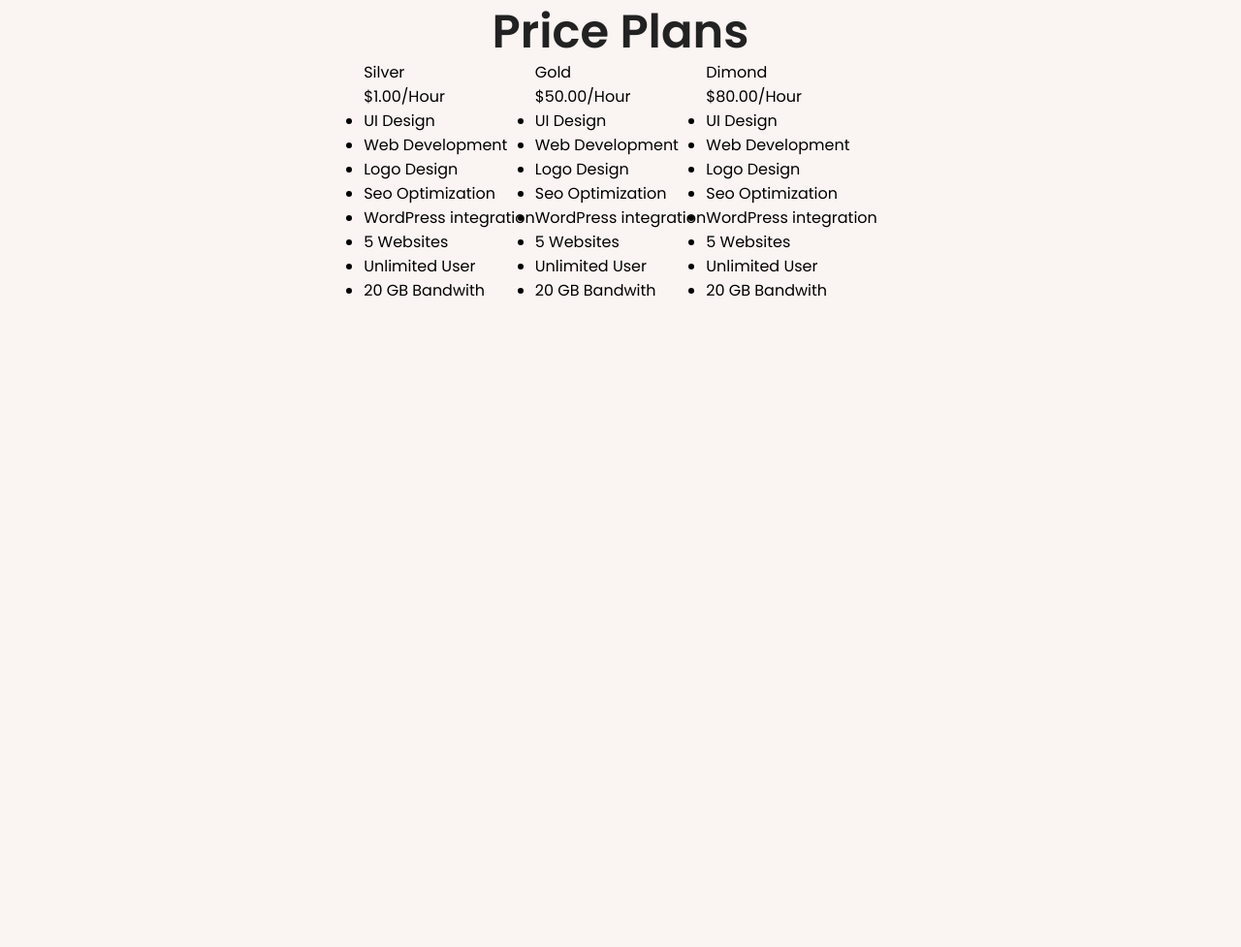
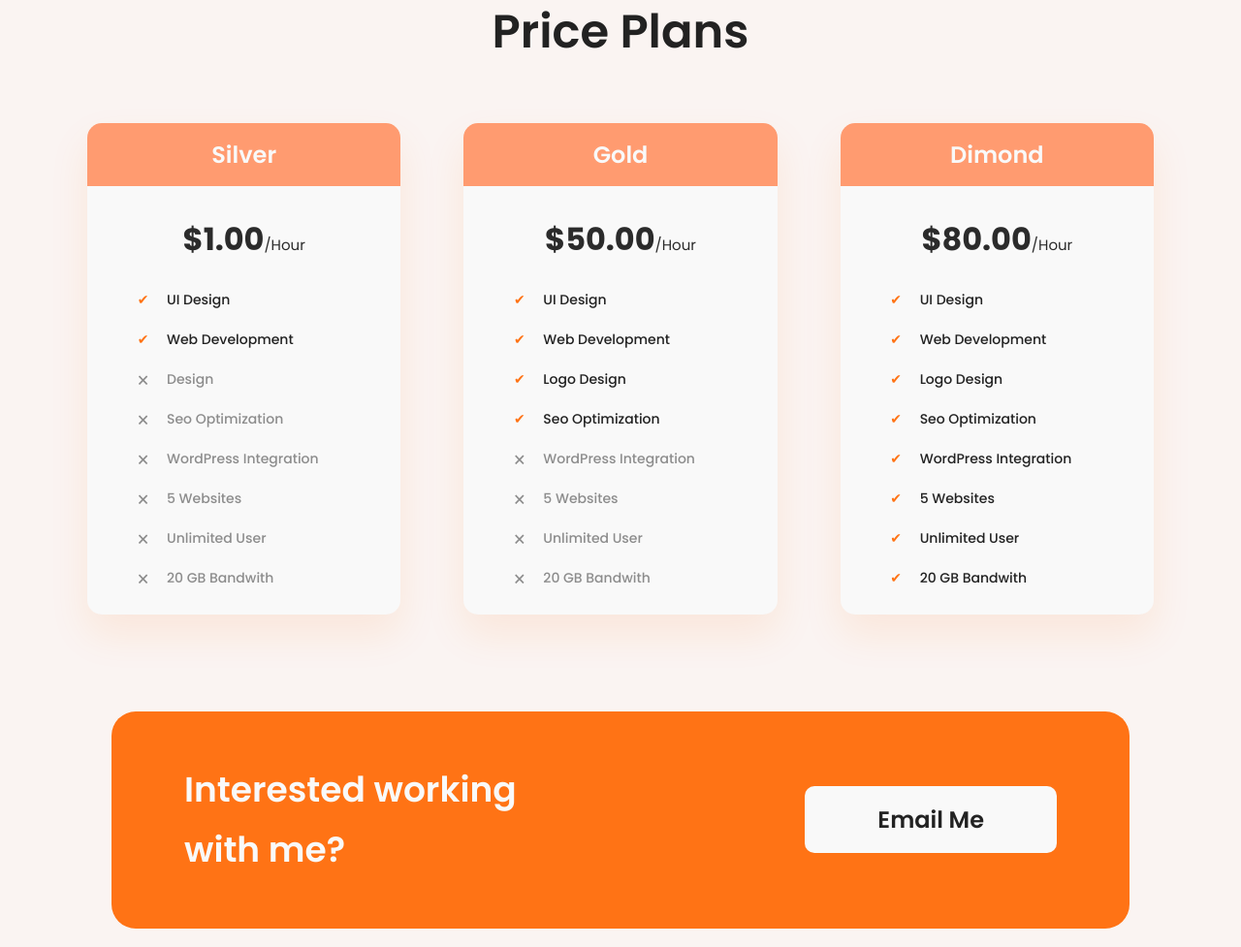
Before and after one commit to Sunwors/Okten_work, a plain HTML site: page test work1/index.test.work1.html in a window 1280 px wide. Shown: the part 3481-4458 px from the top of the page at 97% size. Before the commit the page ends 3793 px from the top, so only its background shows below. Drawn offline with Linux system fonts and the light colour scheme.

Commit message:
new.element

```diff
--- a/test work1/index.test.work1.html
+++ b/test work1/index.test.work1.html
@@ -190,51 +190,57 @@
     <div class="container">
         <div class="price-container">
             <h1 class="price-plans">Price plans</h1>
-            <div class="card">
-                <div class="silver">
+            <div class="card-container">
+                <div class="card-alt">
                     <h2 class="head">Silver</h2>
                     <p class="price-hour">$1.00<span>/Hour</span></p>
-                    <ul>
-                        <li>UI Design</li>
-                        <li>Web Development</li>
-                        <li>Logo Design</li>
-                        <li>Seo Optimization</li>
-                        <li>WordPress integration</li>
-                        <li>5 Websites</li>
-                        <li>Unlimited User</li>
-                        <li>20 GB Bandwith</li>
+                    <ul class="price-list">
+                        <li><span class="orange">&#10004;</span>UI Design</li>
+                        <li><span class="orange">&#10004;</span>Web Development</li>
+                        <li class="light"><span class="space">&#128473;</span> Design</li>
+                        <li class="light"><span class="space">&#128473;</span>Seo Optimization</li>
+                        <li class="light"><span class="space">&#128473;</span>WordPress
+                            integration</li>
+                        <li class="light"><span class="space">&#128473;</span>5 Websites</li>
+                        <li class="light"><span class="space">&#128473;</span>Unlimited User</li>
+                        <li class="light"><span class="space">&#128473;</span>20 GB Bandwith</li>
                     </ul>
                 </div>
-                <div class="gold">
+                <div class="card-alt">
                     <h2 class="head">Gold</h2>
                     <p class="price-hour">$50.00<span>/Hour</span></p>
-                    <ul>
-                        <li>UI Design</li>
-                        <li>Web Development</li>
-                        <li>Logo Design</li>
-                        <li>Seo Optimization</li>
-                        <li>WordPress integration</li>
-                        <li>5 Websites</li>
-                        <li>Unlimited User</li>
-                        <li>20 GB Bandwith</li>
+                    <ul class="price-list">
+                        <li><span class="orange">&#10004;</span>UI Design</li>
+                        <li><span class="orange">&#10004;</span>Web Development</li>
+                        <li><span class="orange">&#10004;</span>Logo Design</li>
+                        <li><span class="orange">&#10004;</span>Seo Optimization</li>
+                        <li class="light"><span class="space">&#128473;</span>WordPress integration</li>
+                        <li class="light"><span class="space">&#128473;</span>5 Websites</li>
+                        <li class="light"><span class="space">&#128473;</span>Unlimited User</li>
+                        <li class="light"><span class="space">&#128473;</span>20 GB Bandwith</li>
                     </ul>
                 </div>
-                <div class="dimond">
+                <div class="card-alt">
                     <h2 class="head">Dimond</h2>
-                <p class="price-hour">$80.00<span>/Hour</span></p>
-                <ul>
-                    <li>UI Design</li>
-                    <li>Web Development</li>
-                    <li>Logo Design</li>
-                    <li>Seo Optimization</li>
-                    <li>WordPress integration</li>
-                    <li>5 Websites</li>
-                    <li>Unlimited User</li>
-                    <li>20 GB Bandwith</li>
-                </ul>
+                    <p class="price-hour">$80.00<span>/Hour</span></p>
+                    <ul class="price-list">
+                        <li><span class="orange">&#10004;</span>UI Design</li>
+                        <li><span class="orange">&#10004;</span>Web Development</li>
+                        <li><span class="orange">&#10004;</span>Logo Design</li>
+                        <li><span class="orange">&#10004;</span>Seo Optimization</li>
+                        <li><span class="orange">&#10004;</span>WordPress integration</li>
+                        <li><span class="orange">&#10004;</span>5 Websites</li>
+                        <li><span class="orange">&#10004;</span>Unlimited User</li>
+                        <li><span class="orange">&#10004;</span>20 GB Bandwith</li>
+                    </ul>
+                </div>
+            </div>
+            <div class="price-bar">
+                <h1 class="bar-title">Interested working
+                    with me?</h1>
+                <a class="bar-link">Email Me</a>
             </div>
         </div>
-    </div>
     </div>
 
 </section>
--- a/test work1/style.css.test.work.css
+++ b/test work1/style.css.test.work.css
@@ -5,6 +5,10 @@
     padding: 0;
     box-sizing: border-box;
     font: inherit;
+}
+
+ul, ol, li {
+    list-style-type: none;
 }
 
 a {
@@ -332,12 +336,17 @@ body {
     overflow: hidden;
     max-width: 300px;
     width: 100%;
+    transition: all 0.3s;
+    cursor: pointer;
 }
-
 .portfolio-item img {
     width: 100%;
     height: 100%;
-    object-fit: fill;
+    object-fit: cover;
+    transition:all 0.3s;
+}
+.portfolio-item:hover img{
+    transform: scale(1.2);
 }
 
 .users {
@@ -388,9 +397,12 @@ body {
     padding: 25px 55px;
     text-align: left;
 }
-.price{
+
+.price {
     background: #FAF4F2;
+    padding: 0 30px 100px;
 }
+
 .price-plans {
     color: #222;
     font-size: 48px;
@@ -398,15 +410,156 @@ body {
     font-weight: 600;
     line-height: 123.6%; /* 59.328px */
     text-transform: capitalize;
+    margin-bottom: 65px;
 }
-.price-container{
+
+.price-container {
     display: flex;
     justify-content: center;
     align-items: center;
     width: 100%;
     flex-direction: column;
 }
-.card{
+
+.card {
     display: flex;
     justify-content: space-between;
 }
+
+.card-container {
+    width: 100%;
+    display: flex;
+    justify-content: space-between;
+    gap: 65px;
+    margin-bottom:100px;
+}
+
+.price-container {
+    width: 100%;
+
+}
+
+.card-alt {
+    max-width: 335px;
+    width: 100%;
+    text-align: left;
+    padding: 35px 45px 25px;
+    border-radius: 15px;
+    background: #F9F9F9;
+    box-shadow: 0 20px 40px 0 rgba(255, 115, 21, 0.10);
+    overflow: hidden;
+    transition:all 0.3s;
+    cursor: pointer;
+}
+.card-alt:hover h2{
+    background-color: #222;
+
+}
+.card-alt:hover{
+    transform: scale(1.2);
+}
+.head{
+text-align: center;
+    background: #FF9B70;
+    padding: 18px;
+    margin: -35px -45px 35px ;
+    color: #F9F9F9;
+    font-size: 24px;
+    font-style: normal;
+    font-weight: 600;
+    line-height: 123.6%; /* 29.664px */
+    text-transform: capitalize;
+    transition:all 0.3s;
+}
+.price-hour{
+    text-align: center;
+    color: #2B2B2B;
+    font-size: 32px;
+    font-style: normal;
+    font-weight: 700;
+    line-height: 123.6%; /* 39.552px */
+    text-transform: capitalize;
+    margin-bottom:30px;
+}
+.price-hour span{
+    color: #2B2B2B;
+    font-kerning: none;
+    font-feature-settings: 'calt' off;
+    font-size: 15px;
+    font-style: normal;
+    font-weight: 400;
+    line-height: 24px; /* 160% */
+    text-transform: capitalize;
+}
+.orange{
+    color: rgba(255,115,21,1) ;
+
+}
+.space{
+    color: rgba(34, 34, 34, 1);
+}
+.orange,
+.space{
+    width: 25px;
+    height: 25px;
+    display: flex;
+    justify-content: center;
+    align-items: center;
+}
+.price-list{
+    display: flex;
+    flex-direction: column;
+    gap: 16px;
+}
+.price-list li{
+    display: flex;
+    gap: 12px;
+    color: #222;
+    font-kerning: none;
+    font-feature-settings: 'calt' off;
+    font-size: 14px;
+    font-style: normal;
+    font-weight: 500;
+    line-height: 24px; /* 171.429% */
+    text-transform: capitalize;
+}
+.light{
+    opacity: 0.5;
+}
+.price-bar{
+    border-radius: 25px;
+    background:#FF7315;
+    max-width: 1050px;
+    width: 100%;
+    margin: 0 auto;
+    display: flex;
+    justify-content: space-between;
+    align-items: center;
+    padding: 50px 75px;
+}
+.bar-title{
+    color:#F9F9F9;
+    font-size: 36px;
+    font-style: normal;
+    font-weight: 600;
+    line-height: 62px; /* 172.222% */
+    max-width: 345px;
+}
+.bar-link{
+    border-radius: 10px;
+    background:#F9F9F9;
+    box-shadow: 0 0.927px 1.924px 0 rgba(0, 0, 0, 0.01);
+    color: #222;
+    font-size: 24px;
+    font-style: normal;
+    font-weight: 600;
+    line-height: normal;
+    padding: 17px 75px;
+    transition: 0.3s;
+    cursor: pointer;
+}
+.bar-link:hover{
+    background:#222;
+    color:#F9F9F9;
+    transform: scale(1.2);
+}
```
